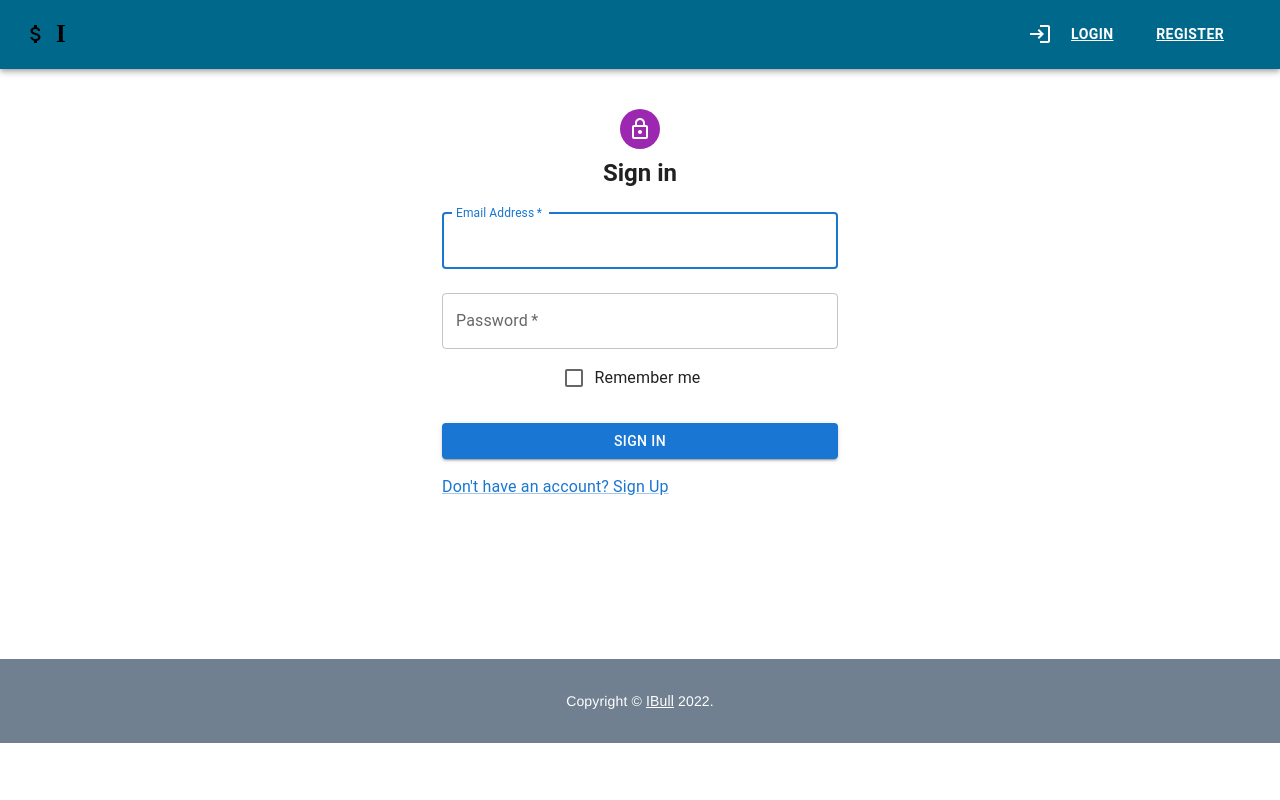
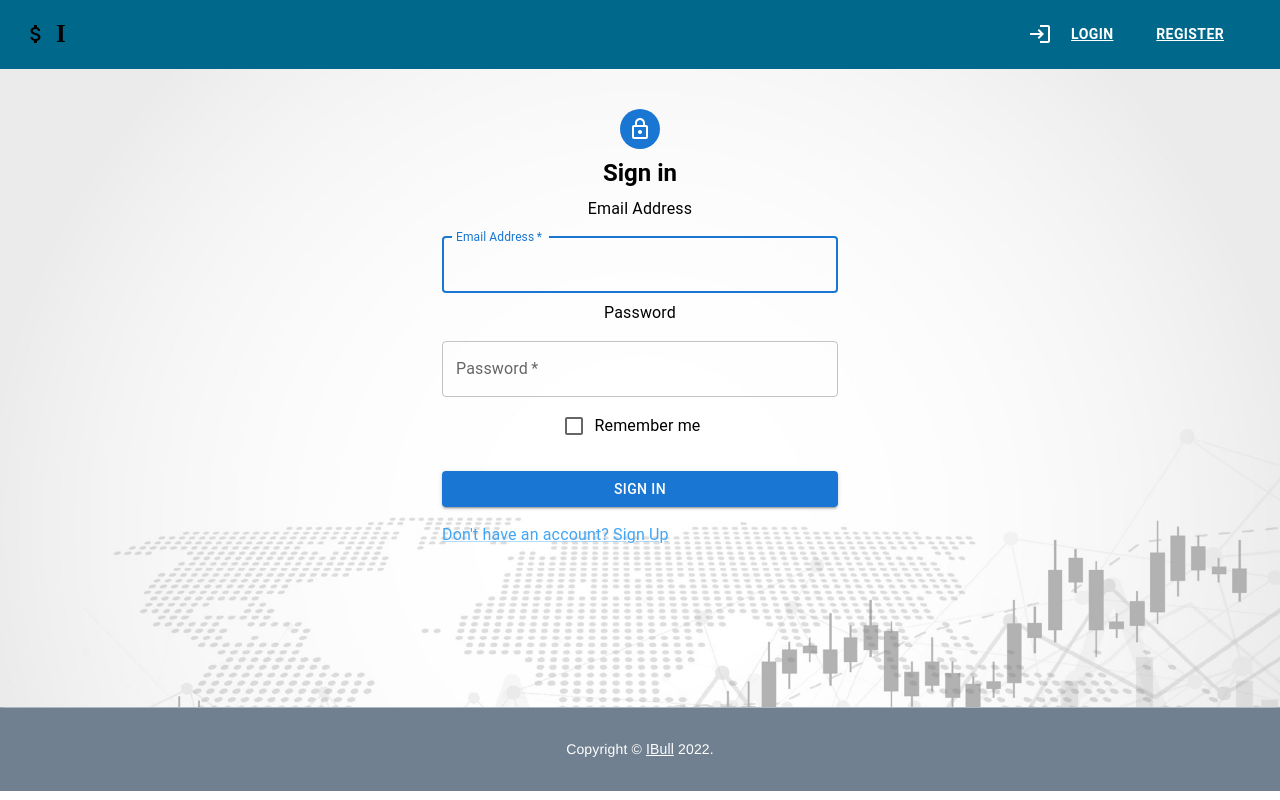
Before and after one commit to Nihilus888/IBull, a React (Create React App) app: page /login in a window 1280 px wide. Built offline with nearby package versions, Linux system fonts and the light colour scheme.

Commit message:
added background image

```diff
--- a/src/components/home/Home.jsx
+++ b/src/components/home/Home.jsx
@@ -10,17 +10,19 @@ import Box from '@mui/material/Box';
 import Typography from '@mui/material/Typography';
 import Container from '@mui/material/Container';
 import { createTheme, ThemeProvider } from '@mui/material/styles';
+// import Search from '../Search'
 import Carousel from "react-multi-carousel";
 import "react-multi-carousel/lib/styles.css";
 import { Paper } from '@mui/material';
+import Image from '../../components/stockmarket.jpg'
 import { Backdrop } from '@mui/material';
 
 //use Paper material UI to get the background image but it does not work
-// const styles = {
-//   paperContainer: {
-//     backgroundImage: `url(${"./beach.png"})`,
-//   }
-// };
+const styles = {
+  paperContainer: {
+    backgroundImage: `url(${"./beach.png"})`,
+  }
+};
 
 const responsive = {
   superLargeDesktop: {
@@ -136,7 +138,7 @@ export default function Home() {
   },[jobId])
 
   return (
-    // <Paper style={styles.paperContainer}>
+    <Paper style={styles.paperContainer}>
     <ThemeProvider theme={theme}>
       <CssBaseline />
       <main>
@@ -162,10 +164,10 @@ export default function Home() {
               fontWeight='bold'
               mb={5}
             >
-              Software Engineered
+              IBull
             </Typography>
             <Typography variant="h5" align="center" color="text.secondary" paragraph>
-              Here you can search, save and apply for jobs!
+              Here you can search, save, buy and sell equities!
             </Typography>
 
 
@@ -182,7 +184,7 @@ export default function Home() {
                     fontWeight='bold'
                     mt={5}
                   >
-                    Our Platform Jobs
+                    Our Featured Stocks
                   </Typography>
                 </div>
 
@@ -272,6 +274,6 @@ export default function Home() {
 
       </main>
     </ThemeProvider>
-    // </Paper>
+    </Paper>
   );
 }
--- a/src/components/login/Login.jsx
+++ b/src/components/login/Login.jsx
@@ -13,6 +13,7 @@ import Box from "@mui/material/Box";
 import LockOutlinedIcon from "@mui/icons-material/LockOutlined";
 import Typography from "@mui/material/Typography";
 import Container from "@mui/material/Container";
+import Image from "../../components/stockmarket.jpg";
 import { createTheme, ThemeProvider } from "@mui/material/styles";
 
 const theme = createTheme();
@@ -58,19 +59,21 @@ function Login() {
         navigate("/");
       })
       .catch((err) => {
-        console.log(err)
+        console.log(err);
       });
   };
 
   return (
     <ThemeProvider theme={theme}>
-      {/* <Box sx={{
+      <Box
+        sx={{
           backdropFilter: "blur(3px)",
-            backgroundRepeat: 'no-repeat',
-            backgroundSize: 'Cover',
+          backgroundRepeat: "no-repeat",
+          backgroundSize: "Cover",
           backgroundImage: `url(${Image})`,
-            bgcolor: 'text.primary',
-          }}> */}
+          bgcolor: "text.primary",
+        }}
+      >
         <Container component="main" maxWidth="xs">
           <CssBaseline />
           <Box
@@ -79,12 +82,18 @@ function Login() {
               display: "flex",
               flexDirection: "column",
               alignItems: "center",
+              color: "black",
             }}
           >
-          <Avatar sx={{ m: 1, bgcolor: "secondary.main" }}>
+            <Avatar sx={{ m: 1, bgcolor: "primary.main" }}>
               <LockOutlinedIcon />
             </Avatar>
-          <Typography component="h1" variant="h5" fontWeight='bold'>
+            <Typography
+              component="h1"
+              variant="h5"
+              fontWeight="bold"
+              color="black"
+            >
               Sign in
             </Typography>
             <Box
@@ -93,6 +102,9 @@ function Login() {
               noValidate
               sx={{ mt: 1 }}
             >
+            <Typography>
+                Email Address
+            </Typography>
               <TextField
                 margin="normal"
                 required
@@ -104,7 +116,12 @@ function Login() {
                 value={formData.email}
                 onChange={handleChange}
                 autoFocus
+                inputProps={{ style: { color: "black" } }}
               />
+
+            <Typography>
+                Password
+            </Typography>
               <TextField
                 margin="normal"
                 required
@@ -116,9 +133,10 @@ function Login() {
                 autoComplete="current-password"
                 value={formData.password}
                 onChange={handleChange}
+                inputProps={{ style: { color: "black" } }}
               />
               <FormControlLabel
-              control={<Checkbox value="remember" color="primary" />}
+                control={<Checkbox value="remember" color="secondary" />}
                 label="Remember me"
               />
               <Button
@@ -134,7 +152,7 @@ function Login() {
                   <Link
                     href="/register"
                     variant="body3"
-                  color="primary"
+                    color="primary.light"
                     justifyContent="center"
                   >
                     {"Don't have an account? Sign Up"}
@@ -144,7 +162,7 @@ function Login() {
             </Box>
           </Box>
         </Container>
-      {/* </Box> */}
+      </Box>
     </ThemeProvider>
   );
 }
--- a/src/components/register/Register.jsx
+++ b/src/components/register/Register.jsx
@@ -16,6 +16,7 @@ import { createTheme, ThemeProvider } from "@mui/material/styles";
 import Slider from "@mui/material/Slider";
 import Stack from "@mui/material/Stack";
 import Autocomplete from "@mui/material/Autocomplete";
+import Image from '../../components/stockmarket.jpg'
 import { useNavigate } from "react-router-dom";
 
 
```
Also changed, not shown: src/components/Stockmarketimage.jpg (added), src/components/stockmarket.jpg (added). Lines whose indentation alone changed are shown as unchanged.
